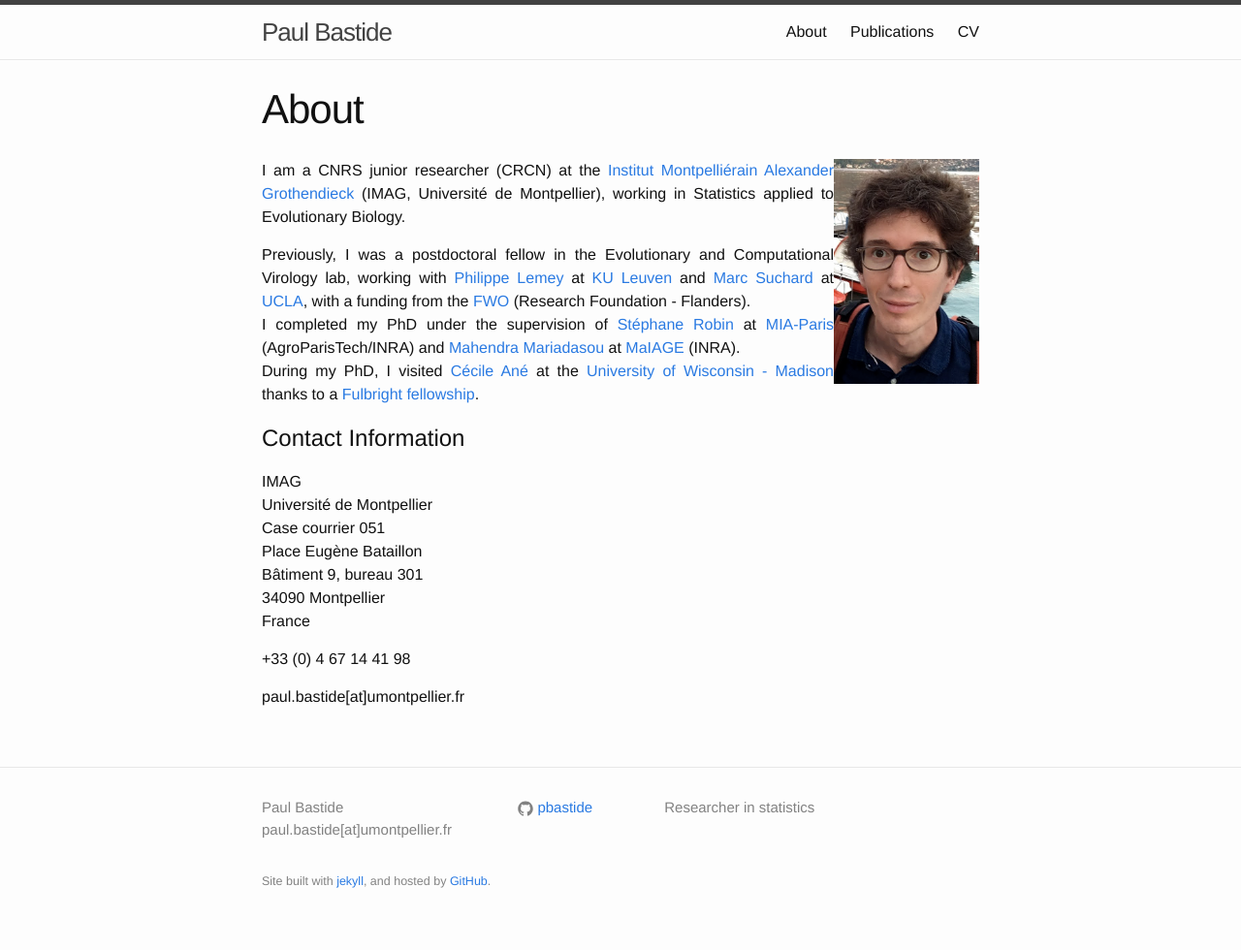
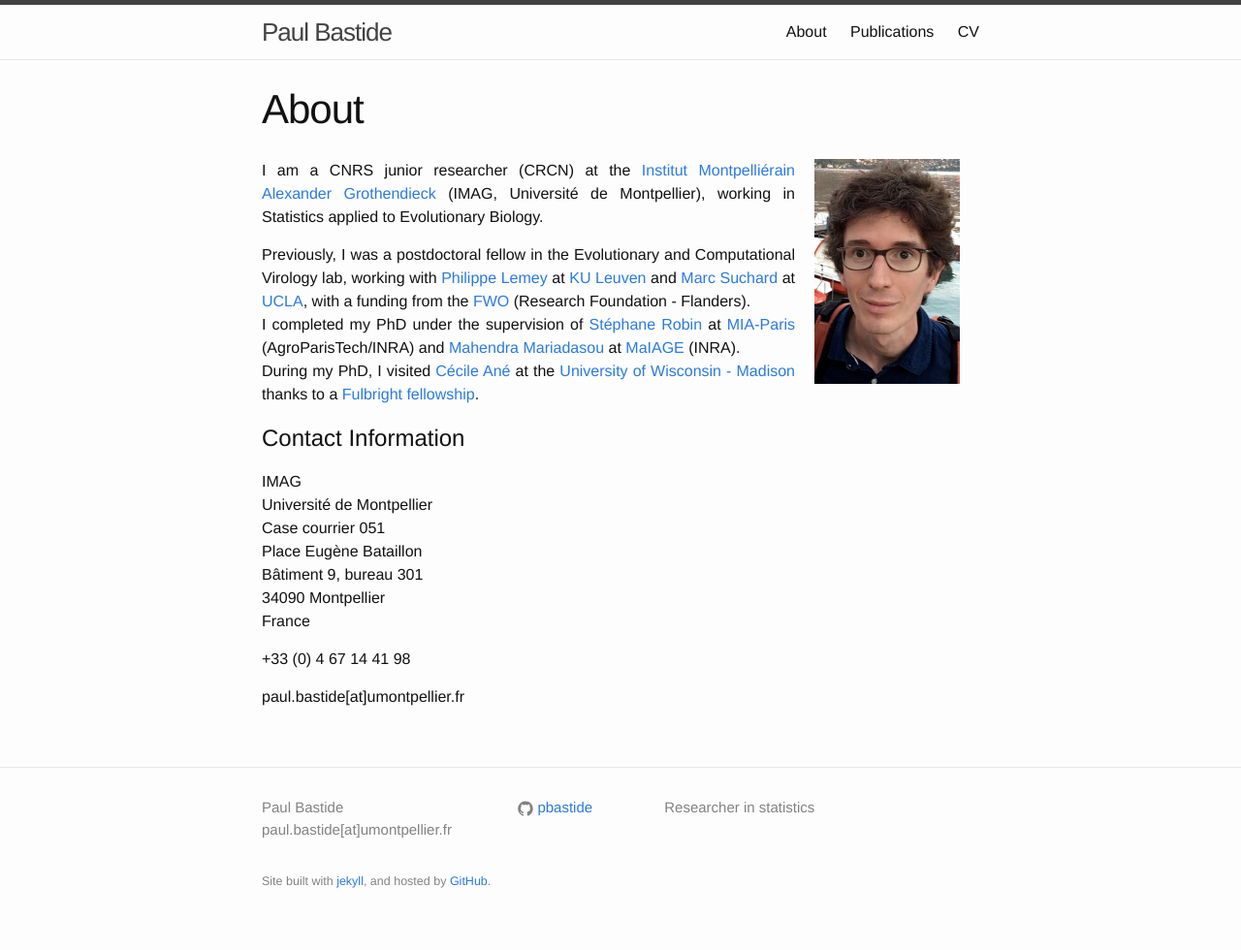
Before and after one commit to pbastide/pbastide.github.io, a Jekyll site: the page built from index.md, in a window 1280 px wide. Shown: the whole page at 97% size. Built offline with Jekyll 4.4.1, drawn with Linux system fonts in a browser that asks for light colours.

Commit message:
Add space around image.

```diff
--- a/index.md
+++ b/index.md
@@ -4,7 +4,7 @@ title: About
 weight : 1
 ---
 
-<img align="right" width="150" src="{{site.baseurl}}/docs/202008_photo.png">
+<img align="right" width="150" hspace="20" src="{{site.baseurl}}/docs/202008_photo.png">
 
 I am a CNRS junior researcher (CRCN) at the [Institut Montpelliérain Alexander Grothendieck](https://imag.edu.umontpellier.fr) (IMAG, Université de Montpellier), working in Statistics applied to Evolutionary Biology.
 
```
